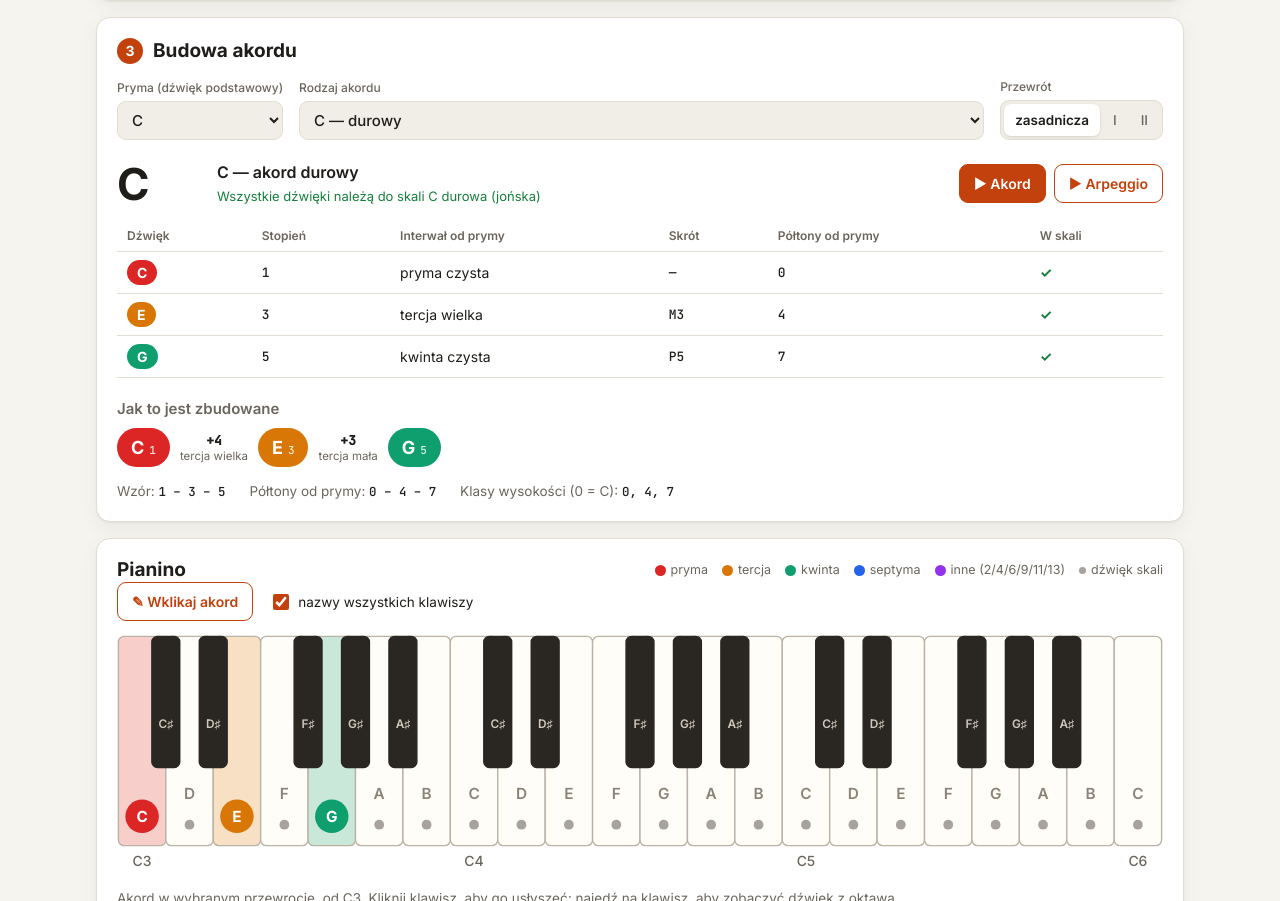
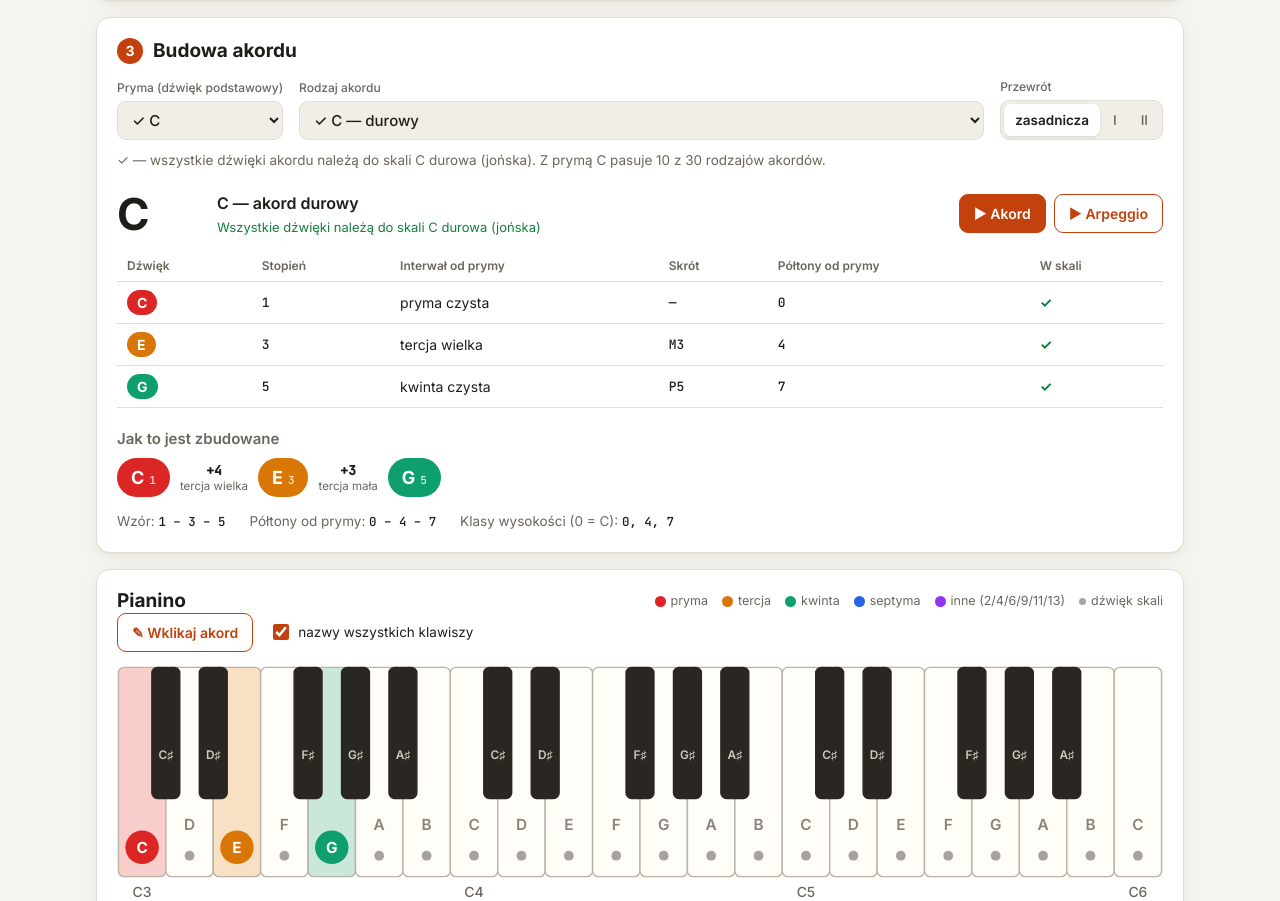
Before and after one commit to bartoszbielawski/ChordBuilder, a plain HTML site: page index.html in a window 1280 px wide. Shown: the part 1537-2438 px from the top of the page. Drawn offline with Linux system fonts and the light colour scheme.

Commit message:
Oznaczenie akordów i prym pasujących do skali na listach wyboru
Co-Authored-By: Claude Opus 5.5 <noreply@anthropic.com>

```diff
--- a/index.html
+++ b/index.html
@@ -107,6 +107,7 @@
           <div class="seg" id="inversion" role="radiogroup" aria-label="Przewrót akordu"></div>
         </div>
       </div>
+      <p class="hint" id="chord-list-hint"></p>
 
       <div class="chord-head">
         <div class="chord-symbol" id="chord-symbol"></div>
--- a/js/app.js
+++ b/js/app.js
@@ -172,7 +172,7 @@
     syncSeg('labels', state.labels);
     syncSeg('chord-size', state.size);
 
-    renderSelects(chord);
+    renderSelects(chord, sc);
     renderScale(sc);
     renderCircle(sc);
     renderProgression(sc);
@@ -186,25 +186,38 @@
     saveHash();
   }
 
-  function renderSelects(chord) {
+  function renderSelects(chord, sc) {
     fillSelect($('tonic'), NOTE_KEYS.map((k) => [k, nameForKey(k)]), state.tonic);
     if (!NOTE_KEYS.includes(state.tonic)) $('tonic').prepend(new Option(nameForKey(state.tonic), state.tonic, true, true));
 
     fillSelect($('scale'), T.SCALES.map((s) => [s.id, s.name]), state.scale);
 
-    fillSelect($('chord-root'), NOTE_KEYS.map((k) => [k, nameForKey(k)]), state.root);
-    if (!NOTE_KEYS.includes(state.root)) $('chord-root').prepend(new Option(nameForKey(state.root), state.root, true, true));
+    // Pryma: ✓ przy dźwiękach skali (w pisowni skali, np. B♭ w F-dur, a nie A♯).
+    const scaleKeys = new Set(sc.notes.map((n) => T.noteKey(n.note)));
+    const rootKeys = [...NOTE_KEYS];
+    for (const k of scaleKeys) if (!rootKeys.includes(k)) rootKeys.push(k);
+    fillSelect($('chord-root'), rootKeys.map((k) => [k, (scaleKeys.has(k) ? '✓ ' : ' ') + nameForKey(k)]), state.root);
+    if (!rootKeys.includes(state.root)) $('chord-root').prepend(new Option(nameForKey(state.root), state.root, true, true));
 
+    // Rodzaj akordu: ✓ przy akordach, których wszystkie dźwięki należą do skali.
+    const fits = (t) => [...T.buildChord(chord.root, t.id).pcs].every((pc) => sc.pcs.has(pc));
+    let fitCount = 0;
     const typeSel = $('chord-type');
     typeSel.replaceChildren(...T.CHORD_GROUPS.map((g) => {
       const og = document.createElement('optgroup');
       og.label = g.name;
       for (const t of T.CHORD_TYPES.filter((t) => t.group === g.id)) {
-        const o = new Option(`${nn(chord.root)}${t.symbol} — ${t.name}`, t.id, false, t.id === state.type);
+        const ok = fits(t);
+        if (ok) fitCount++;
+        const o = new Option(`${ok ? '✓ ' : ' '}${nn(chord.root)}${t.symbol} — ${t.name}`, t.id, false, t.id === state.type);
         og.append(o);
       }
       return og;
     }));
+    const scaleName = `${nn(sc.tonic)} ${sc.scale.name.toLowerCase()}`;
+    $('chord-list-hint').textContent = !sc.pcs.has(chord.root.pc)
+      ? `${nn(chord.root)} nie należy do skali ${scaleName}, więc żaden akord z tą prymą nie mieści się w skali. ✓ na liście prym oznacza dźwięki skali.`
+      : `✓ — wszystkie dźwięki akordu należą do skali ${scaleName}. Z prymą ${nn(chord.root)} pasuje ${fitCount} z ${T.CHORD_TYPES.length} rodzajów akordów.`;
 
     const invBox = $('inversion');
     const maxInv = Math.min(3, chord.notes.length - 1);
```
